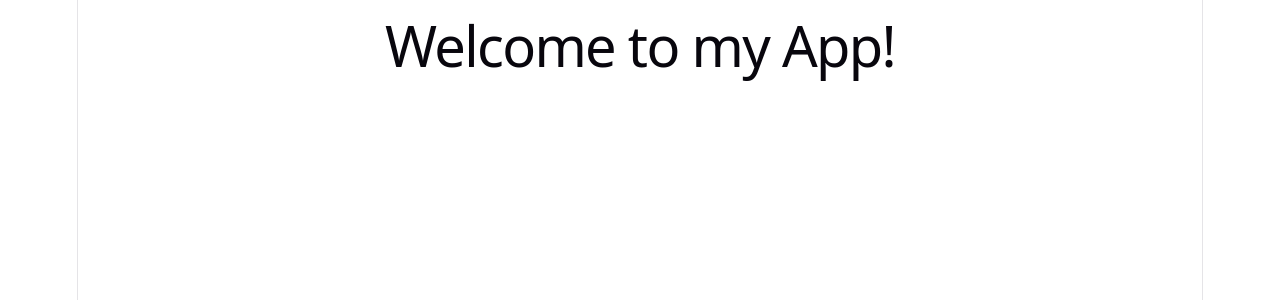
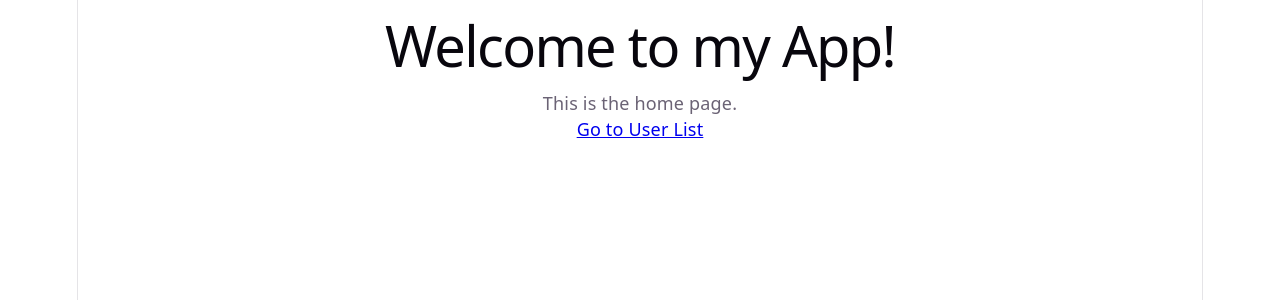
Before and after one commit to MasoHome/my-react-app, a React (Vite) app: page / in a window 1280 px wide. Shown: the top 300 px of the page. Built offline with nearby package versions, Linux system fonts and the light colour scheme.

Commit message:
Chnage to the pages

```diff
--- a/package.json
+++ b/package.json
@@ -13,7 +13,8 @@
     "@tanstack/react-query": "^5.100.14",
     "axios": "^1.16.1",
     "react": "^19.2.6",
-    "react-dom": "^19.2.6"
+    "react-dom": "^19.2.6",
+    "react-router-dom": "^7.15.1"
   },
   "devDependencies": {
     "@eslint/js": "^10.0.1",
--- a/src/pages/Welcome.tsx
+++ b/src/pages/Welcome.tsx
@@ -1,7 +1,13 @@
+import { Link } from 'react-router-dom';
+
 export default function Welcome() {
   return (
     <div>
       <h1>Welcome to my App!</h1>
+      <p>This is the home page.</p>
+
+      {/* Adding the link here */}
+      <Link to="/users">Go to User List</Link>
     </div>
   );
 }
```
Also changed, not shown: 1 other file (tests, documents, lock files or other folders).
